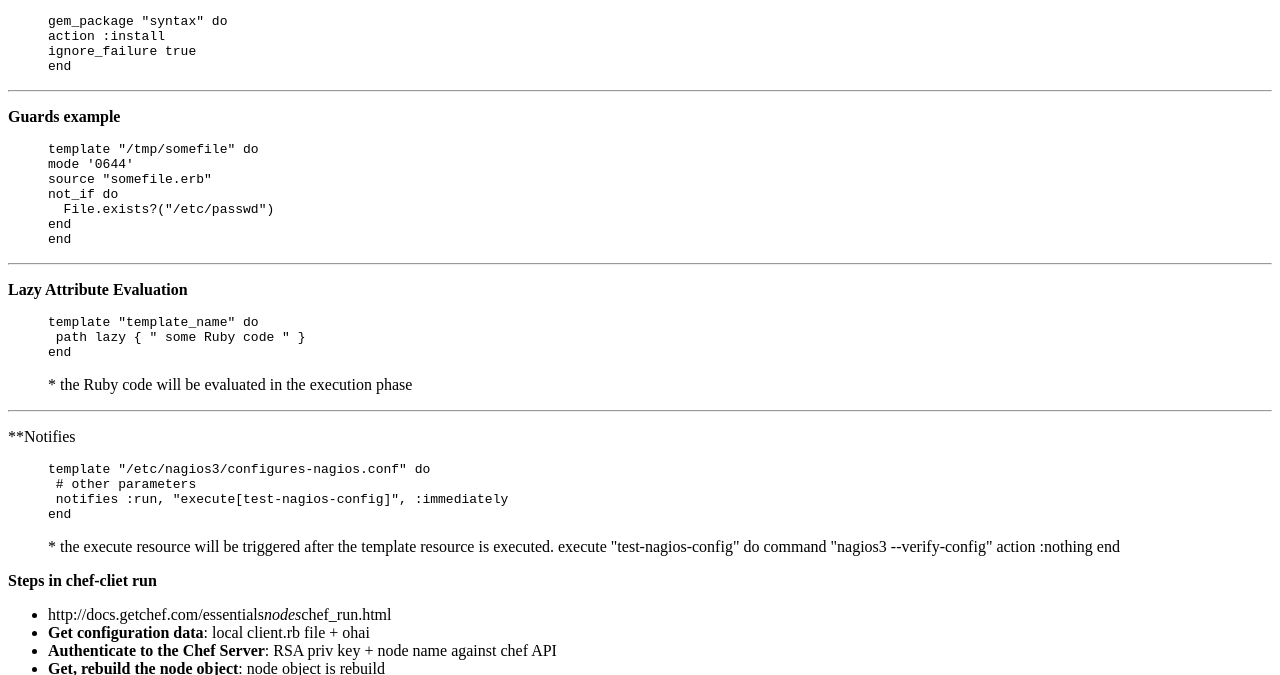
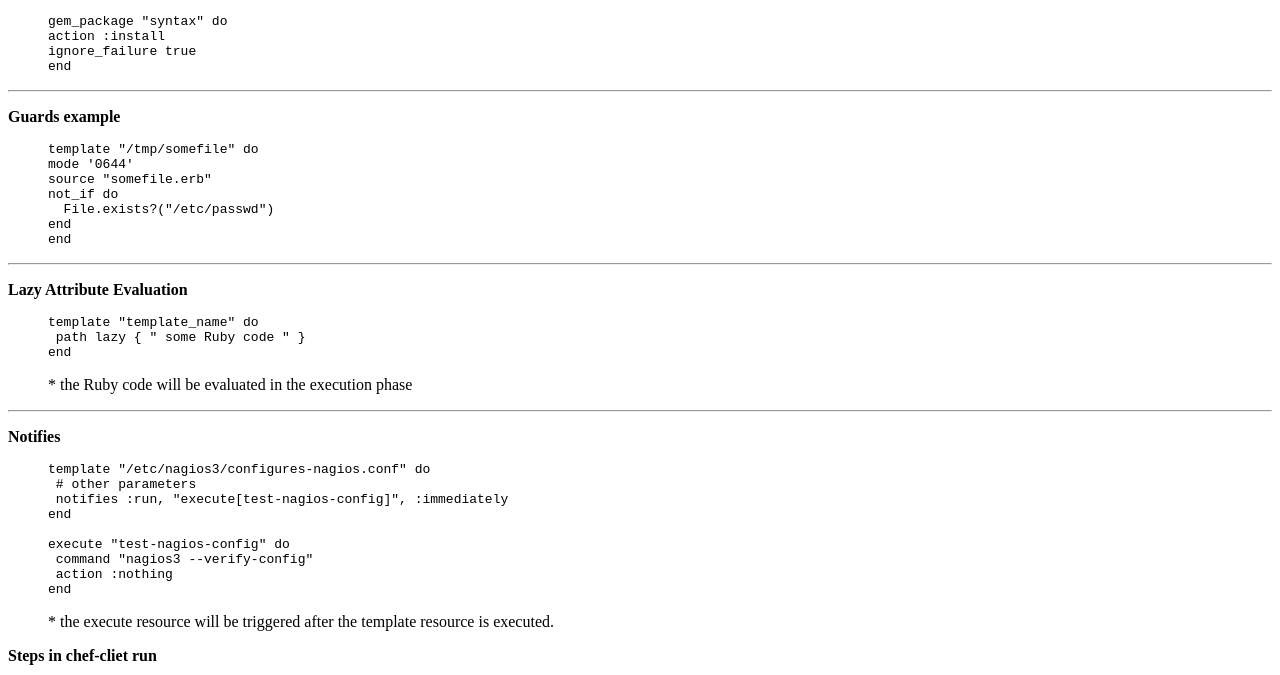
Before and after one commit to linuxstuff/linuxstuff.github.io, a plain HTML site: page index.html in a window 1280 px wide. Shown: the part 86-761 px from the top of the page. Drawn offline with Linux system fonts and the light colour scheme.

Commit message:
Automatic git commit and push

```diff
--- a/index.html
+++ b/index.html
@@ -40,20 +40,21 @@ end
 
 <hr />
 
-<p>**Notifies</p>
+<p><strong>Notifies</strong></p>
 
 <blockquote>
 <pre><code>template "/etc/nagios3/configures-nagios.conf" do
  # other parameters
  notifies :run, "execute[test-nagios-config]", :immediately
 end
+
+execute "test-nagios-config" do
+ command "nagios3 --verify-config"
+ action :nothing
+end
 </code></pre>
 
-<p>* the execute resource will be triggered after the template resource is executed.
-    execute "test-nagios-config" do
-     command "nagios3 --verify-config"
-     action :nothing
-    end</p>
+<p>* the execute resource will be triggered after the template resource is executed.</p>
 </blockquote>
 
 <p><strong>Steps in chef-cliet run</strong></p>
```
Also changed, not shown: 1 other file.
